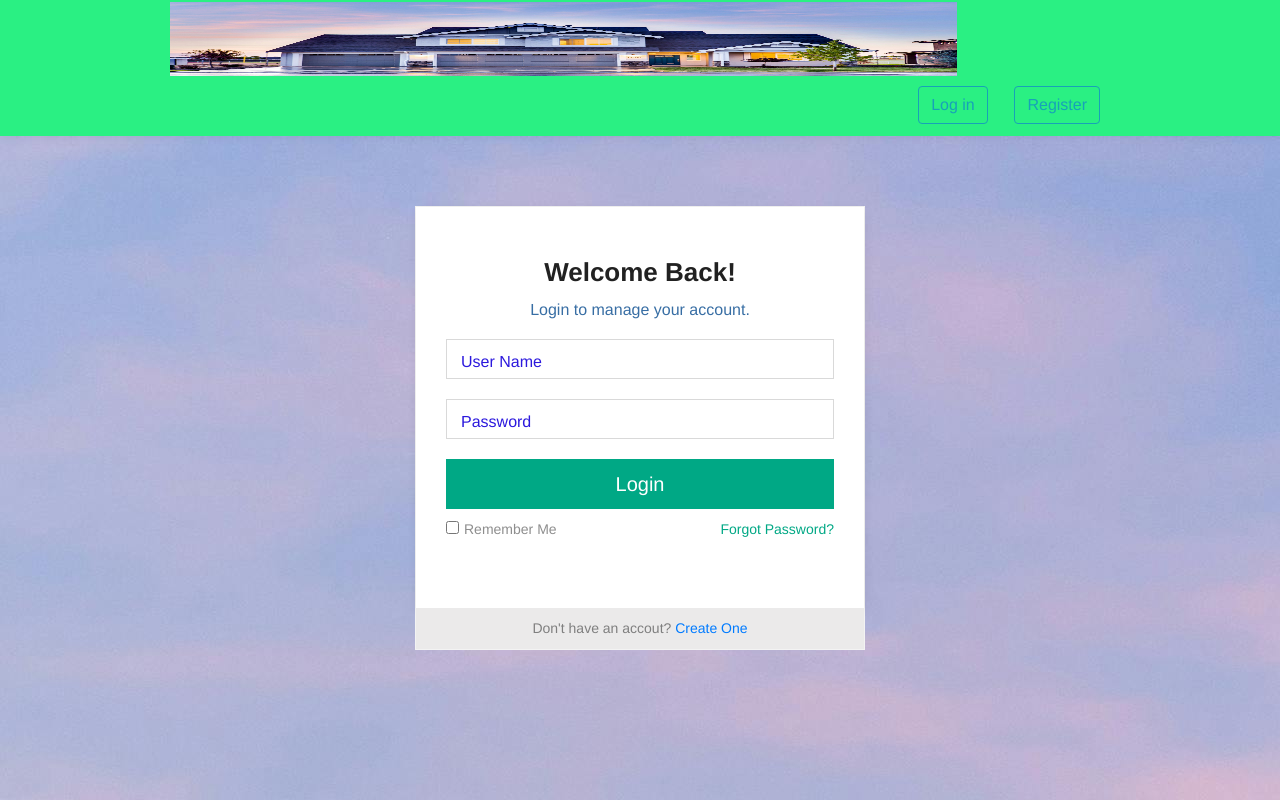
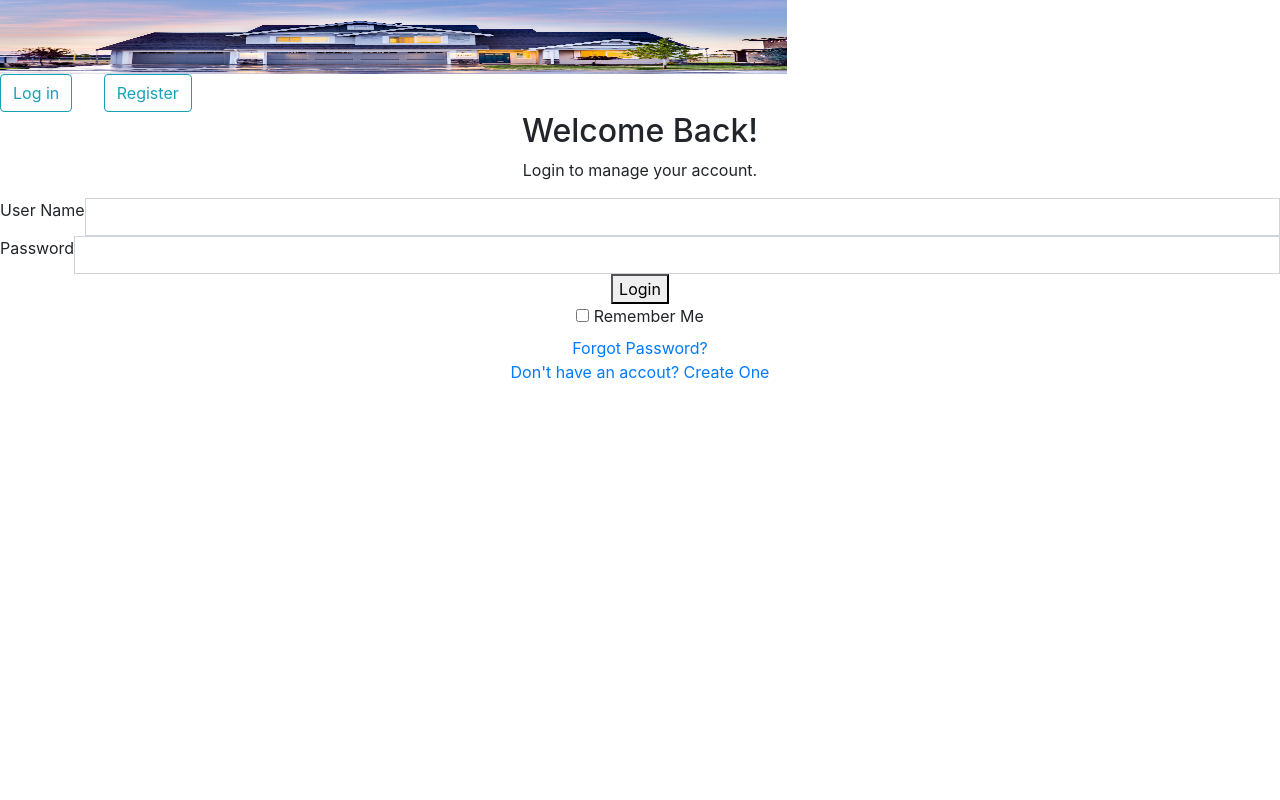
Before and after one commit to Dev-Sachintha/Food-Delivery-System, a PHP site: page /auth/login.php in a window 1280 px wide. Run offline with PHP 8.4, Linux system fonts and the light colour scheme; some libraries are stand-ins or nearby versions.

Commit message:
I add new feactures

```diff
--- a/css/style.css
+++ /dev/null
@@ -1,273 +0,0 @@
-body {
-    background: #dadee2;
-    font-family: Poppins,Helvetica,Arial,sans-serif;
-    background-image: url('pixsels.jpg');
-    justify-content:center;
-    align-items:center;
-    height: 100vh;
-    margin:0;
-  }
-  /*---------------*/
-  .container {
-    margin-top: 20px; /* Adds space at the top of the container */
-    background-color: #eceef1; /* Light background for the container */
-    padding: 20px; /* Adds padding inside the container */
-    border-radius: 8px; /* Rounds the corners of the container */
-    box-shadow: 0 4px 8px rgba(0, 0, 0, 0.1); /* Adds a subtle shadow effect */
-}
-
-/* Left image styling */
-.col-md-6.text-left img {
-    border: 2px solid #007bff; /* Adds a blue border to the left image */
-    border-radius: 5px; /* Rounds the corners of the image */
-    width:510px;
-    height:584px;
-}
-
-  .header {
-    overflow: hidden;
-    background-color: #2af083;
-    padding: 2px 170px;
-    box-shadow: 1px 1.732px 10px 0px rgb(0 0 0 / 6%);
-  }
-  .header-right{
-    padding:10px;
-    float:right;
-    display: inline-flex;
-  }
-  p {
-    color: #386ea4;
-    line-height: 1.7;
-  }
-  .h4, .h5, .h6, h4, h5, h6 {
-    font-weight: 500;
-  }
-  h4 {
-    display: block;
-    margin-block-start: 1.33em;
-    margin-block-end: 1.33em;
-    margin-inline-start: 0px;
-    margin-inline-end: 0px;
-  }
-  /*--------------*/
-  .animate {
-    -webkit-transition: all 0.3s linear;
-    transition: all 0.3s linear;
-  }
-  .text-center {
-    text-align: center;
-  }
-  .pull-left {
-    float: left;
-  }
-  .pull-right {
-    float: right;
-  }
-  .clearfix:after {
-    visibility: hidden;
-    display: block;
-    font-size: 0;
-    content: " ";
-    clear: both;
-    height: 0;
-  }
-  .clearfix {
-    display: inline-block;
-  }
-  /* start commented backslash hack \*/
-  * html .clearfix {
-    height: 1%;
-  }
-  .clearfix {
-    display: block;
-  }
-  /* close commented backslash hack */
-  a {
-    color: #00A885;
-  }
-  a:hover,
-  a:focus {
-    color: #00755d;
-    -webkit-transition: all 0.3s linear;
-    transition: all 0.3s linear;
-  }
-  .text-primary {
-    color: #00A885;
-  }
-  input:-webkit-autofill {
-    /*  -webkit-box-shadow: 0 0 0 1000px white inset !important;*/
-    box-shadow: 0 0 0 1000px white inset !important;
-  }
-  .logo h1 {
-    color: #00A885;
-    margin-bottom: -12px;
-  }
-  input[type="checkbox"] {
-    width: auto;
-  }
-  button {
-    cursor: pointer;
-    background: #00A885;
-    width: 100%;
-    border: 0;
-    padding: 10px 15px;
-    color: #fff;
-    font-size: 20px;
-    -webkit-transition: 0.3s linear;
-    transition: 0.3s linear;
-  }
-  span.validate-tooltip {
-    background: #D91717;
-    width: 100%;
-    display: block;
-    padding: 5px;
-    color: #961f1f;
-    box-sizing: border-box;
-    font-size: 14px;
-    margin-top: -28px;
-    -webkit-transition: all 0.3s ease-in-out;
-    transition: all 0.3s ease-in-out;
-    -webkit-animation: tooltipanimation 0.3s 1;
-    animation: tooltipanimation 0.3s 1;
-  }
-  .input-group {
-    position: relative;
-    margin-bottom: 20px;
-
-  }
-  .input-group label {
-    position: absolute;
-    top: 9px;
-    left: 10px;
-    font-size: 16px;
-    color: #2c19dd;
-    font-weight: normal;
-    padding: 2px 5px;
-    z-index: 5;
-    -webkit-transition: all 0.3s linear;
-    transition: all 0.3s linear;
-  }
-  .input-group input {
-    outline: none;
-    display: block;
-    width: 100%;
-    height: 40px;
-    position: relative;
-    z-index: 3;
-    border: 1px solid #d9d9d9;
-    padding: 10px 10px;
-    background: #ffffff;
-    box-sizing: border-box;
-    font-weight: 400;
-    -webkit-transition: 0.3s ease;
-    transition: 0.3s ease;
-  }
-  .input-group .lighting {
-    background: #00A885;
-    width: 0;
-    height: 2px;
-    display: inline-block;
-    position: absolute;
-    top: 40px;
-    left: 0;
-    -webkit-transition: all 0.3s linear;
-    transition: all 0.3s linear;
-  }
-  .input-group.focused .lighting {
-    width: 100%;
-  }
-  .input-group.focused label {
-    background: #fff;
-    font-size: 12px;
-    top: -8px;
-    left: 5px;
-    color: #00A885;
-  }
-  .input-group span.validate-tooltip {
-    margin-top: 0;
-  }
-  .wrapper {
-    width: 450px;
-    background: #fff;
-    margin: 70px auto;
-    min-height: 300px;
-    border: 1px solid #f3f3f3;
-  }
-  .wrapper .inner-warpper {
-    padding: 50px 30px 60px;
-    box-shadow: 1px 1.732px 10px 0px rgba(0, 0, 0, 0.063);
-  }
-  .wrapper .title {
-   /* margin-top: 0;*/
-    color: #212121;
-    font-size: 26px;
-    text-align: center;
-    margin: 0 0 8px;
-    font-weight: bold;
-  }
-
-  .wrapper .supporter {
-    margin-top: 10px;
-    font-size: 14px;
-    color: #8E8E8E;
-    cursor: pointer;
-  }
-  .wrapper .remember-me {
-    cursor: pointer;
-  }
-  .wrapper input[type="checkbox"] {
-    float: left;
-    margin-right: 5px;
-    margin-top: 2px;
-    cursor: pointer;
-  }
-  .wrapper label[for="rememberMe"] {
-    cursor: pointer;
-  }
-  .wrapper .signup-wrapper {
-    padding: 10px;
-    font-size: 14px;
-    background: #EBEAEA;
-  }
-  .wrapper .signup-wrapper a {
-    text-decoration: none;
-    color: #7F7F7F;
-  }
-  .wrapper .signup-wrapper a:hover {
-    text-decoration: underline;
-  }
-  @-webkit-keyframes tooltipanimation {
-    from {
-      margin-top: -28px;
-    }
-    to {
-      margin-top: 0;
-    }
-  }
-  @keyframes tooltipanimation {
-    from {
-      margin-top: -28px;
-    }
-    to {
-      margin-top: 0;
-    }
-  }
-  .direction {
-    width: 200px;
-    position: fixed;
-    top: 120px;
-    left: 20px;
-    font-size: 14px;
-    line-height: 1.2;
-    text-align: center;
-    background: #9365B8;
-    padding: 10px;
-    color: #fff;
-  }
-  @media (max-width: 480px) {
-    .direction {
-      position: static;
-    }
-
-
-  }
```
Also changed, not shown: auth/auth.php (+34 -59 lines), auth/register.php (deleted, +0 -60 lines), css/register.css (+91 -132 lines).
